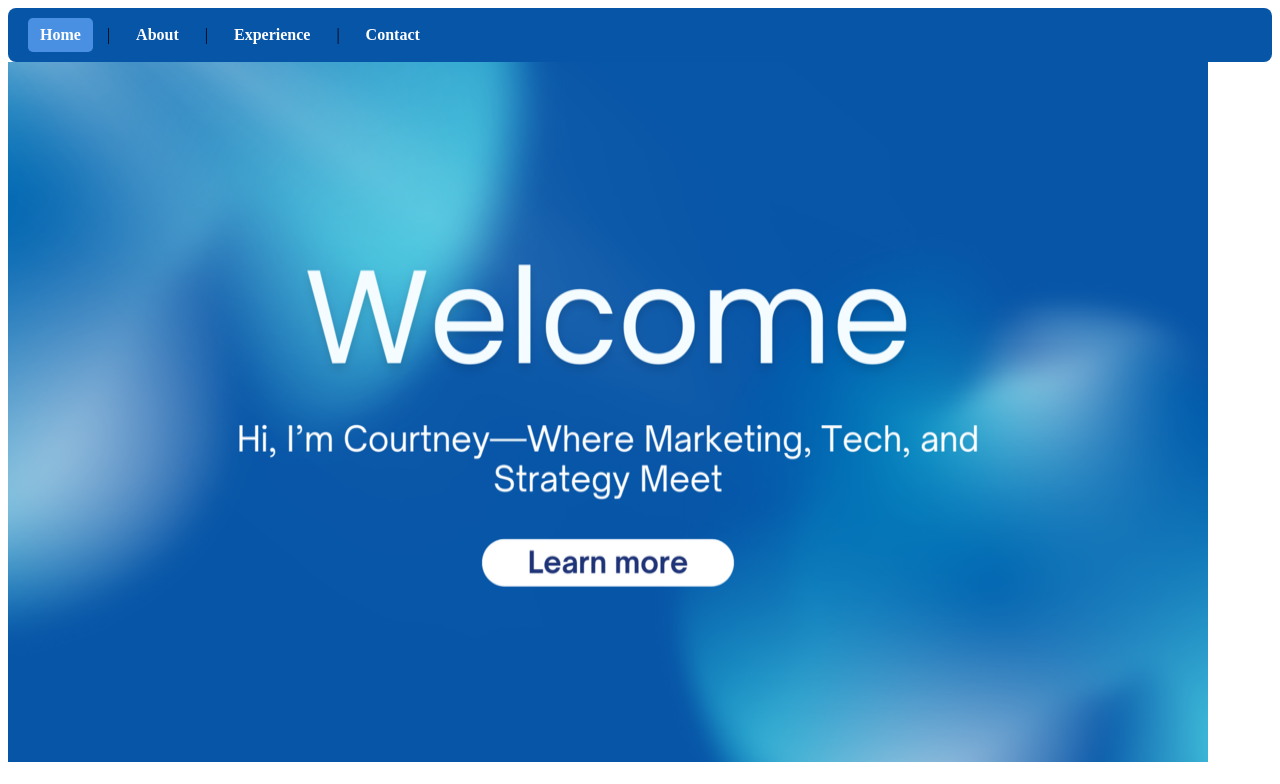
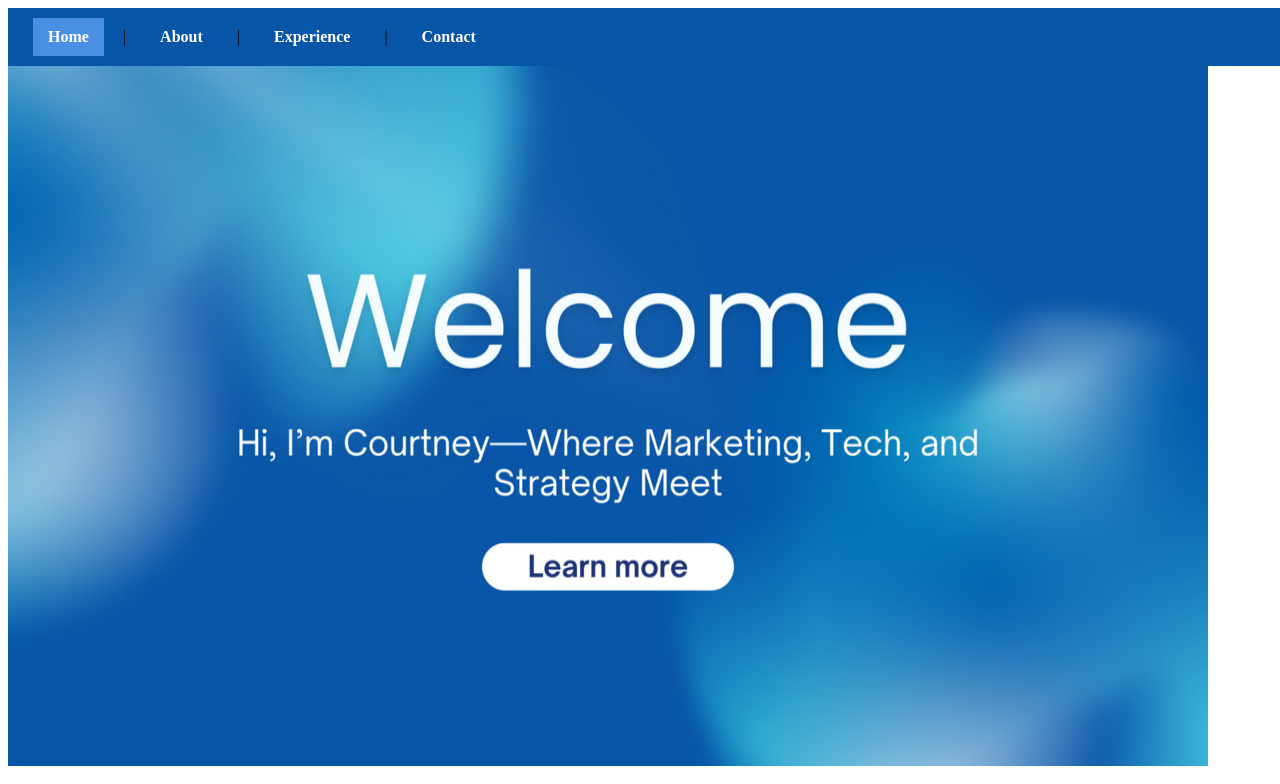
Before and after one commit to CourtneyReiber11/CourtneyReiber11.github.io, a plain HTML site: page portfolio/index.html in a window 1280 px wide. Shown: the top 784 px of the page. Drawn offline with Linux system fonts and the light colour scheme.

Commit message:
Update style.css

```diff
--- a/portfolio/css/style.css
+++ b/portfolio/css/style.css
@@ -2,15 +2,15 @@ nav {
     background-color: #0755a7;
     padding: 10px;
     text-align: left;
-    border-radius: 8px;
+    border-radius: 0;
+    width: 100%;
 }
 nav a {
     color: white;
     text-decoration: none;
-    margin: 0 10px;
+    margin: 0 15px;
     font-weight: bold;
-    padding: 8px 12px;
-    border-radius: 5px;
+    padding: 10px 15px;
     display: inline-block;
 }
 nav a:hover {
```
